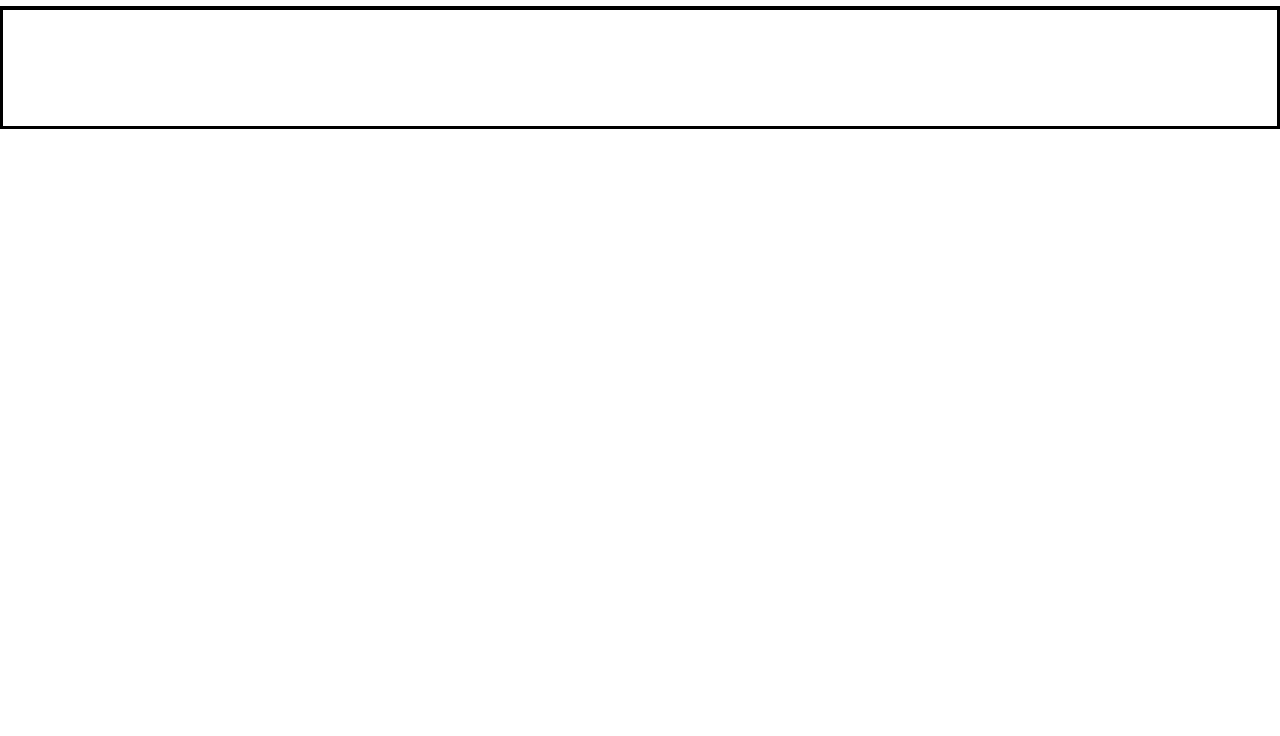
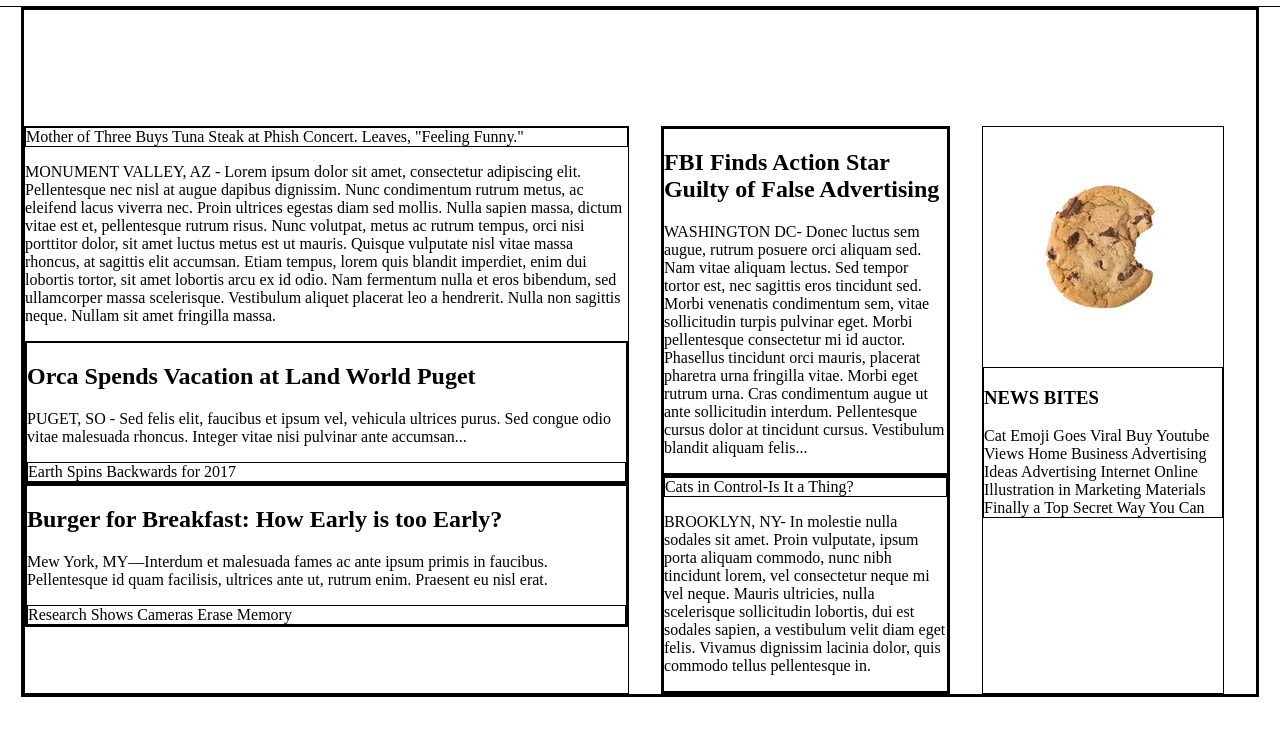
Before and after one commit to df5114117/mytimes, a plain HTML site: page index.html in a window 1280 px wide. Shown: the part 74-810 px from the top of the page. Drawn offline with Linux system fonts and the light colour scheme.

Commit message:
Divs set up

```diff
--- a/index.html
+++ b/index.html
@@ -21,8 +21,70 @@
     </header>
 
     <div class="content">
+
       <div class="column large">
+        <div class="lead-story">
+          <div class="image-content">
+            <span>Mother of Three Buys Tuna Steak at Phish Concert. Leaves, "Feeling Funny."</span>
+          </div>
+          <p class="narrative">
+            MONUMENT VALLEY, AZ - Lorem ipsum dolor sit amet, consectetur adipiscing elit. Pellentesque nec nisl at augue dapibus dignissim. Nunc condimentum rutrum metus, ac eleifend lacus viverra nec. Proin ultrices egestas diam sed mollis. Nulla sapien massa, dictum vitae est et, pellentesque rutrum risus. Nunc volutpat, metus ac rutrum tempus, orci nisi porttitor dolor, sit amet luctus metus est ut mauris. Quisque vulputate nisl vitae massa rhoncus, at sagittis elit accumsan. Etiam tempus, lorem quis blandit imperdiet, enim dui lobortis tortor, sit amet lobortis arcu ex id odio. Nam fermentum nulla et eros bibendum, sed ullamcorper massa scelerisque. Vestibulum aliquet placerat leo a hendrerit. Nulla non sagittis neque. Nullam sit amet fringilla massa.
+          </p>
+        </div>
+        <div class="stories">
+          <div class="story">
+            <div class="text-content">
+              <h2>Orca Spends Vacation at Land World Puget</h2>
+              <p class="narrative"> PUGET, SO - Sed felis elit, faucibus et ipsum vel, vehicula ultrices purus. Sed congue odio vitae malesuada rhoncus. Integer vitae nisi pulvinar ante accumsan...
+              </p>
+            </div>
+            <div class="fall-cancelled image-content">
+              <span>Earth Spins Backwards for 2017</span>
+            </div>
+          </div>
+          <div class="story">
+            <div class="text-content">
+              <h2>Burger for Breakfast: How Early is too Early?</h2>
+              <p class="narrative">
+                Mew York, MY—Interdum et malesuada fames ac ante ipsum primis in faucibus. Pellentesque id quam facilisis, ultrices ante ut, rutrum enim. Praesent eu nisl erat.
+              </p>
+            </div>
+            <div class="pop-culture image-content">
+              <span>Research Shows Cameras Erase Memory</span>
+            </div>
+          </div>
+        </div>
+      </div>
+      <div class="column medium">
+        <div class="story">
+          <div class="text-content">
+            <h2>FBI Finds Action Star Guilty of False Advertising</h2>
+            <p class="narrative">
+              WASHINGTON DC- Donec luctus sem augue, rutrum posuere orci aliquam sed. Nam vitae aliquam lectus. Sed tempor tortor est, nec sagittis eros tincidunt sed. Morbi venenatis condimentum sem, vitae sollicitudin turpis pulvinar eget. Morbi pellentesque consectetur mi id auctor. Phasellus tincidunt orci mauris, placerat pharetra urna fringilla vitae. Morbi eget rutrum urna. Cras condimentum augue ut ante sollicitudin interdum. Pellentesque cursus dolor at tincidunt cursus. Vestibulum blandit aliquam felis...
+            </p>
+          </div>
+        </div>
 
+        <div class="story">
+          <div class="cat-ceo image-content">
+            <span>Cats in Control-Is It a Thing?</span>
+          </div>
+          <p class="narrative">
+            BROOKLYN, NY- In molestie nulla sodales sit amet. Proin vulputate, ipsum porta aliquam commodo, nunc nibh tincidunt lorem, vel consectetur neque mi vel neque. Mauris ultricies, nulla scelerisque sollicitudin lobortis, dui est sodales sapien, a vestibulum velit diam eget felis. Vivamus dignissim lacinia dolor, quis commodo tellus pellentesque in.
+          </p>
+        </div>
+      </div>
+      <div class="column small">
+        <img class="cookie" src="./resources/img-news-bite.png" />
+        <div class="news-bites">
+          <h3>NEWS BITES</h3>
+          <span class="bite">Cat Emoji Goes Viral</span>
+          <span class="bite">Buy Youtube Views</span>
+          <span class="bite">Home Business Advertising Ideas</span>
+          <span class="bite">Advertising Internet Online</span>
+          <span class="bite">Illustration in Marketing Materials</span>
+          <span class="bite">Finally a Top Secret Way You Can</span>
+        </div>
       </div>
     </div>
 </html>
--- a/resources/css/style.css
+++ b/resources/css/style.css
@@ -46,9 +46,45 @@ a {
 
 /* Body */
 
+
 .content {
   display: flex;
-  margin: 0 auto auto;
+  width: 1232px;
+  margin: 0 auto 78px auto;
   padding-top: 116px;
+  border: solid
+}
+
+.column {
+  display: flex;
+  flex-direction: column;
+  margin-right: 32px;
   border: solid;
 }
+
+.column.small {
+  width: 240px;
+  border: 1px solid;
+}
+
+.column.medium {
+  width: 300px;
+  border: 1px solid;
+}
+
+.column.large {
+  width: 630px;
+  border: 1px solid;
+}
+
+.image-content{
+  border: 1px solid;
+}
+
+.story{
+  border: 2px solid;
+}
+
+.news-bites{
+  border: 1px solid;
+}
```
